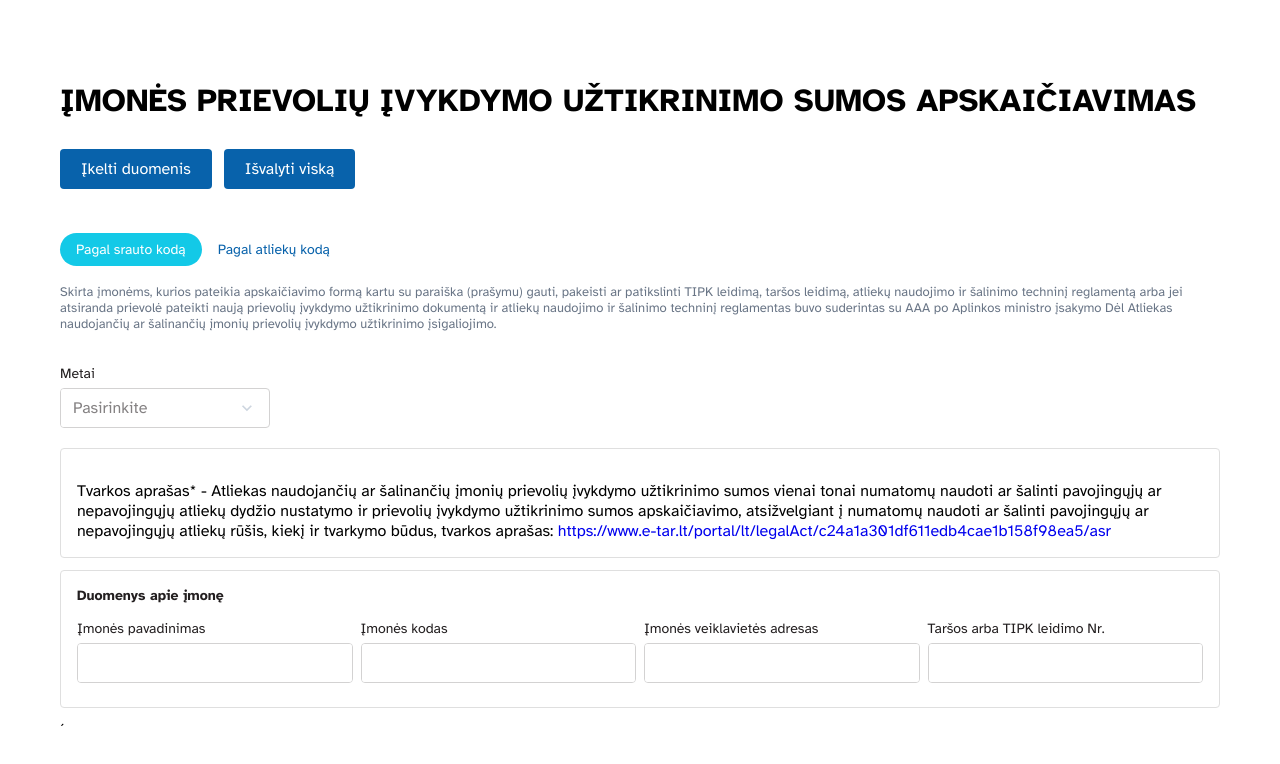
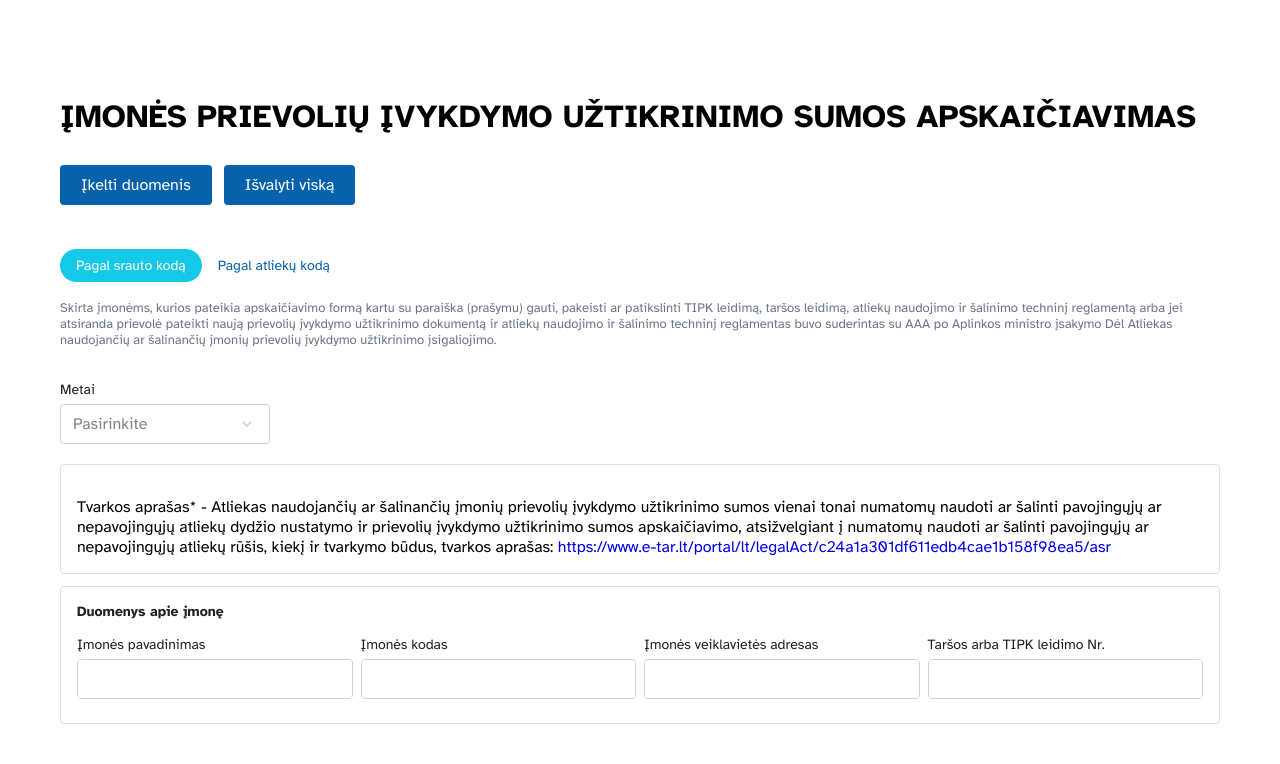
Before and after one commit to AplinkosMinisterija/waste-calculator, a React (Create React App) app: page / in a window 1280 px wide. Shown: the top 764 px of the page. Built offline with nearby package versions, Linux system fonts and the light colour scheme; what @react-pdf/renderer would draw is missing.

Commit message:
removing symbol

```diff
--- a/src/app.tsx
+++ b/src/app.tsx
@@ -721,7 +721,6 @@ const WasteForm = () => {
               </SimpleContainer>
             </>
           )}
-          ´
         </InnerContainer>
         {values.year && (
           <ButtonContainer>
```
